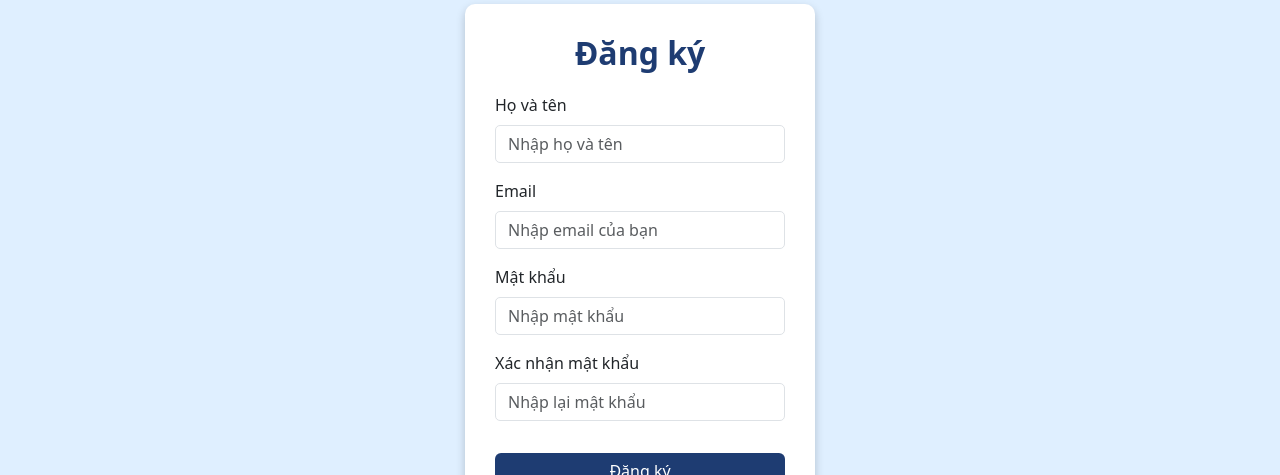
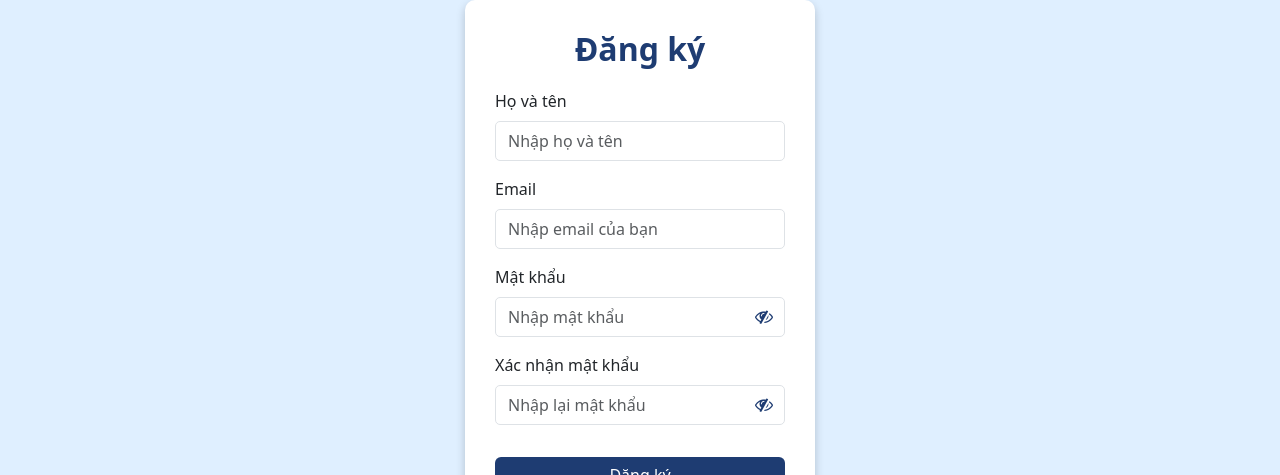
Before and after one commit to BinhPhuc/MusicWebApp_Angular, an Angular app: page /register in a window 1280 px wide. Shown: the part 132-607 px from the top of the page. Built offline with nearby package versions, Linux system fonts and the light colour scheme.

Commit message:
password toggle

```diff
--- a/angular.json
+++ b/angular.json
@@ -38,6 +38,7 @@
             ],
             "styles": [
               "node_modules/bootstrap/dist/css/bootstrap.min.css",
+              "node_modules/font-awesome/css/font-awesome.min.css",
               "src/styles.scss"
             ],
             "scripts": ["node_modules/bootstrap/dist/js/bootstrap.min.js"],
--- a/package.json
+++ b/package.json
@@ -23,6 +23,7 @@
     "bootstrap": "^5.3.3",
     "class-validator": "^0.14.1",
     "express": "^4.18.2",
+    "font-awesome": "^4.7.0",
     "rxjs": "~7.8.0",
     "tslib": "^2.3.0",
     "zone.js": "~0.14.2"
--- a/src/app/components/login/login.component.html
+++ b/src/app/components/login/login.component.html
@@ -1,5 +1,7 @@
 <app-login-header></app-login-header>
-<div class="container-fluid d-flex flex-column justify-content-center align-items-center content-container">
+<div
+  class="container-fluid d-flex flex-column justify-content-center align-items-center content-container"
+>
   <div class="login-container">
     <h2>Đăng nhập</h2>
     <form [formGroup]="loginForm" (ngSubmit)="onSubmit()">
@@ -21,15 +23,24 @@
       </div>
       <div class="mb-3">
         <label for="password" class="form-label">Mật khẩu</label>
+        <div class="password-container">
           <input
-          type="password"
+            [type]="showPassword ? 'text' : 'password'"
             class="form-control"
             id="password"
             formControlName="password"
             placeholder="Nhập mật khẩu"
           />
+          <i
+            class="toggle-password fa"
+            [ngClass]="showPassword ? 'fa-eye' : 'fa-eye-slash'"
+            (click)="togglePassword()"
+          ></i>
+        </div>
         <div *ngIf="submitted && f['password'].errors">
-          <div *ngIf="f['password'].errors['minlength']" class="text-danger">Mật khẩu phải có ít nhất 6 ký tự!</div>
+          <div *ngIf="f['password'].errors['minlength']" class="text-danger">
+            Mật khẩu phải có ít nhất 6 ký tự!
+          </div>
         </div>
       </div>
       <div class="d-flex justify-content-between">
@@ -40,7 +51,8 @@
       </button>
     </form>
     <p class="register-text mt-3">
-      Chưa có tài khoản? <a routerLink="/register" class="register-link">Đăng ký</a>
+      Chưa có tài khoản?
+      <a routerLink="/register" class="register-link">Đăng ký</a>
     </p>
   </div>
 </div>
--- a/src/app/components/login/login.component.scss
+++ b/src/app/components/login/login.component.scss
@@ -63,3 +63,30 @@
   font-size: 12px;
   margin-top: 5px;
 }
+
+.password-container {
+  position: relative;
+  display: flex;
+  align-items: center;
+}
+
+.toggle-password {
+  position: absolute;
+  right: 12px;
+  top: 50%;
+  transform: translateY(-50%);
+  cursor: pointer;
+  font-size: 18px;
+  color: #1e3c72;
+  transition: color 0.3s ease;
+}
+
+.form-control {
+  padding-right: 40px;
+  height: 40px;
+  line-height: 40px;
+}
+
+.toggle-password:hover {
+  color: #163b68;
+}
--- a/src/app/components/login/login.component.ts
+++ b/src/app/components/login/login.component.ts
@@ -8,6 +8,7 @@ import { FormGroup, FormBuilder, Validators } from '@angular/forms';
 export class LoginComponent implements OnInit {
   public loginForm: FormGroup;
   public submitted = false;
+  public showPassword = false;
 
   constructor(private fb: FormBuilder) {
     this.loginForm = this.fb.group({
@@ -22,6 +23,11 @@ export class LoginComponent implements OnInit {
 
   }
 
+  togglePassword() {
+    this.showPassword = !this.showPassword;
+
+  }
+
   onSubmit() {
     console.log(this.loginForm.get('email')?.value)
     this.submitted = true;
--- a/src/app/components/register/register.component.html
+++ b/src/app/components/register/register.component.html
@@ -1,5 +1,7 @@
 <app-login-header></app-login-header>
-<div class="container-fluid d-flex flex-column justify-content-center align-items-center content-container">
+<div
+  class="container-fluid d-flex flex-column justify-content-center align-items-center content-container"
+>
   <div class="register-container">
     <h2>Đăng ký</h2>
     <form [formGroup]="registerForm" (ngSubmit)="onRegister()">
@@ -33,13 +35,20 @@
 
       <div class="mb-3">
         <label for="password" class="form-label">Mật khẩu</label>
+        <div class="password-container">
           <input
-          type="password"
+            [type]="showPassword ? 'text' : 'password'"
             class="form-control"
             id="password"
             formControlName="password"
             placeholder="Nhập mật khẩu"
           />
+          <i
+            class="toggle-password fa"
+            [ngClass]="showPassword ? 'fa-eye' : 'fa-eye-slash'"
+            (click)="togglePassword()"
+          ></i>
+        </div>
         <div *ngIf="submitted && f['password'].errors" class="text-danger">
           Mật khẩu phải có ít nhất 6 ký tự!
         </div>
@@ -47,13 +56,20 @@
 
       <div class="mb-3">
         <label for="retypePassword" class="form-label">Xác nhận mật khẩu</label>
+        <div class="password-container">
           <input
-          type="password"
+          [type]="showRetypePassword ? 'text' : 'password'"
             class="form-control"
             id="retypePassword"
             formControlName="retypePassword"
             placeholder="Nhập lại mật khẩu"
           />
+          <i
+            class="toggle-password fa"
+            [ngClass]="showRetypePassword ? 'fa-eye' : 'fa-eye-slash'"
+            (click)="toggleRetypePassword()"
+          ></i>
+        </div>
         <div
           *ngIf="submitted && f['retypePassword'].errors"
           class="text-danger"
--- a/src/app/components/register/register.component.scss
+++ b/src/app/components/register/register.component.scss
@@ -53,3 +53,30 @@
     font-size: 12px;
     margin-top: 5px;
 }
+
+.password-container {
+    position: relative;
+    display: flex;
+    align-items: center;
+  }
+
+  .toggle-password {
+    position: absolute;
+    right: 12px;
+    top: 50%;
+    transform: translateY(-50%);
+    cursor: pointer;
+    font-size: 18px;
+    color: #1e3c72;
+    transition: color 0.3s ease;
+  }
+
+  .form-control {
+    padding-right: 40px;
+    height: 40px;
+    line-height: 40px;
+  }
+
+  .toggle-password:hover {
+    color: #163b68;
+  }
--- a/src/app/components/register/register.component.ts
+++ b/src/app/components/register/register.component.ts
@@ -13,8 +13,14 @@ import { Router } from '@angular/router';
 export class RegisterComponent {
   public registerForm: FormGroup;
   public submitted = false;
+  public showPassword = false;
+  public showRetypePassword = false;
 
-  constructor(private fb: FormBuilder, private userService: UserService, private router: Router) {
+  constructor(
+    private fb: FormBuilder,
+    private userService: UserService,
+    private router: Router
+  ) {
     this.registerForm = this.fb.group(
       {
         username: ['', [Validators.required, Validators.minLength(3)]],
@@ -38,6 +44,14 @@ export class RegisterComponent {
 
   ngOnInit() {}
 
+  togglePassword() {
+    this.showPassword = !this.showPassword;
+  }
+
+  toggleRetypePassword() {
+    this.showRetypePassword = !this.showRetypePassword;
+  }
+
   onRegister() {
     this.submitted = true;
     if (this.registerForm.invalid) {
@@ -49,21 +63,21 @@ export class RegisterComponent {
       password: this.registerForm.get('password')?.value,
       retype_password: this.registerForm.get('retypePassword')?.value,
     };
-    console.log(registerDTO)
+    console.log(registerDTO);
     this.userService.register(registerDTO).subscribe({
       next: () => {
-        debugger
-        console.log("register succesfully");
-        alert("Register succesfully, check email for more information");
+        debugger;
+        console.log('register succesfully');
+        alert('Register succesfully, check email for more information');
         this.router.navigate(['/login']);
       },
       complete: () => {
-        debugger
+        debugger;
       },
       error: (error: any) => {
-        debugger
-        alert(error.error.errorMessage)
-      }
-    })
+        debugger;
+        alert(error.error.errorMessage);
+      },
+    });
   }
 }
```
Also changed, not shown: src/app/components/login-header/login-header.component.scss (line endings or trailing spaces), 1 other file (tests, documents, lock files or other folders). Lines whose indentation alone changed are shown as unchanged.
